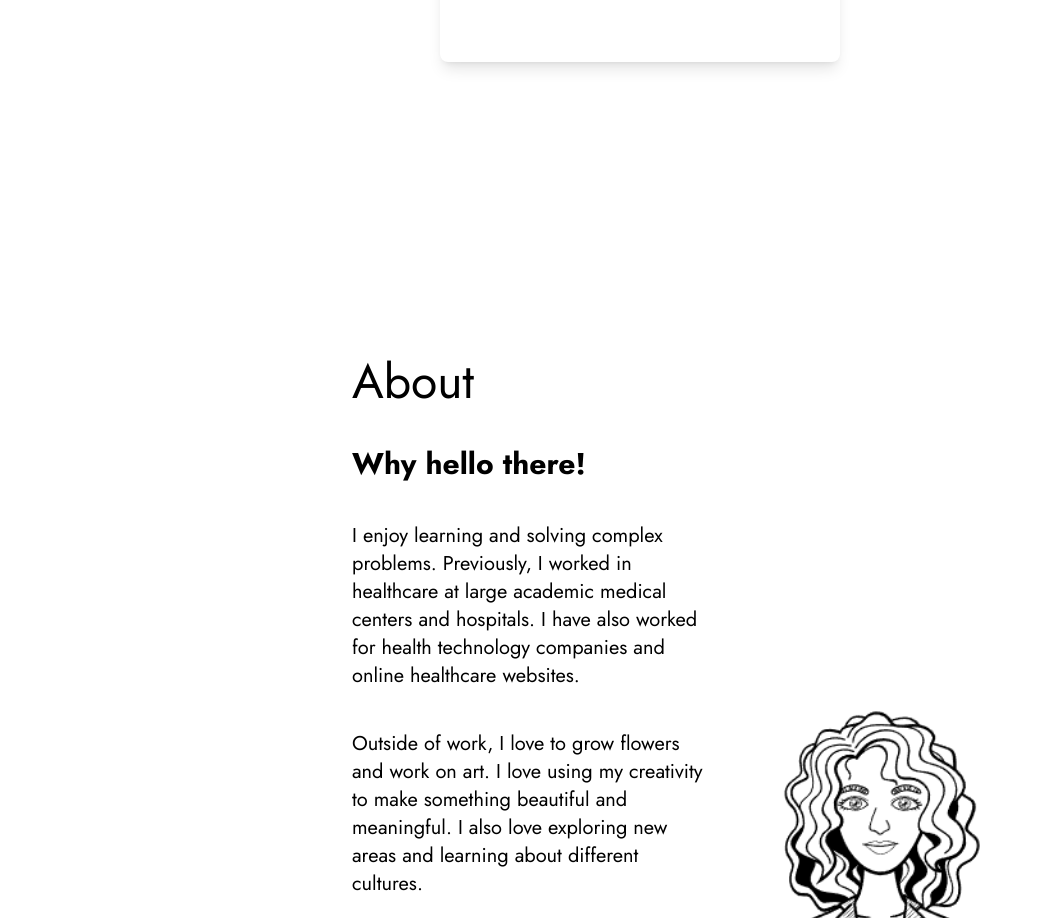
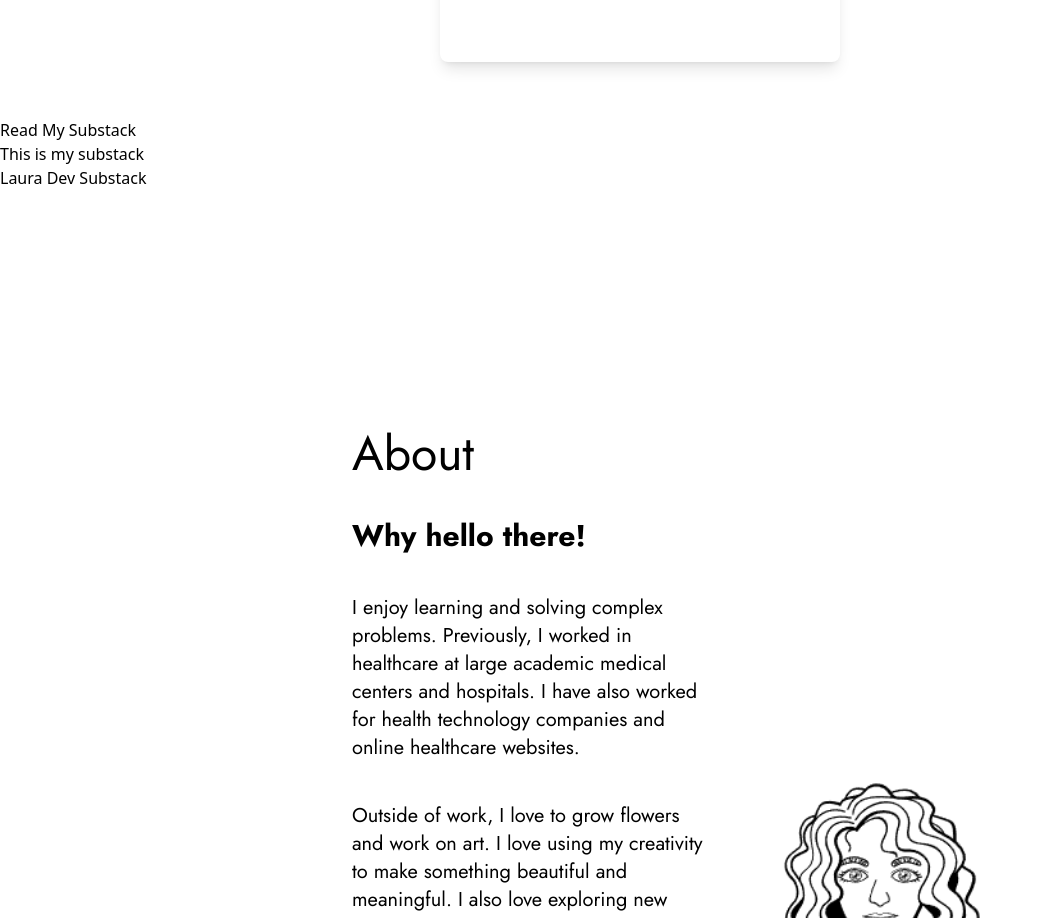
Before and after one commit to lavollmer/portfolio-lauradev, a React (Vite) app: page / in a window 1280 px wide. Shown: the part 10655-11573 px from the top of the page, without its empty margins (0-1042 px from the left). Built offline with nearby package versions, Linux system fonts and the light colour scheme.

Commit message:
Updating App.jsx with Substack component for navigation

```diff
--- a/src/App.jsx
+++ b/src/App.jsx
@@ -10,6 +10,7 @@ import Education from "./components/Education";
 import { Element } from "react-scroll";
 import ScrollToTop from "react-scroll-to-top";
 import { useState, useEffect } from "react";
+import Substack from "./components/Substack";
 
 function App() {
   const [theme, setTheme] = useState("light");
@@ -53,6 +54,11 @@ function App() {
             <Projects />
           </Element>
         </div>
+        <div className="md:p-0 md:mt-0">
+          <Element name="substack">
+            <Substack />
+          </Element>
+        </div>
         <div className="p-10 mt-10 md:p-0 md:mt-0">
           <Element name="about">
             <About />
--- a/src/components/Substack.jsx
+++ b/src/components/Substack.jsx
@@ -3,7 +3,8 @@ import React from 'react'
 const Substack = () => {
   return (
     <div>
-        <h1>Laura Dev Substack</h1>
+        <h1>Read My Substack</h1>
+        <p>This is my substack</p>
         <a href="https://lauradev1.substack.com/?utm_campaign=profile&utm_medium=profile-page">Laura Dev Substack</a>
     </div>
   )
```
